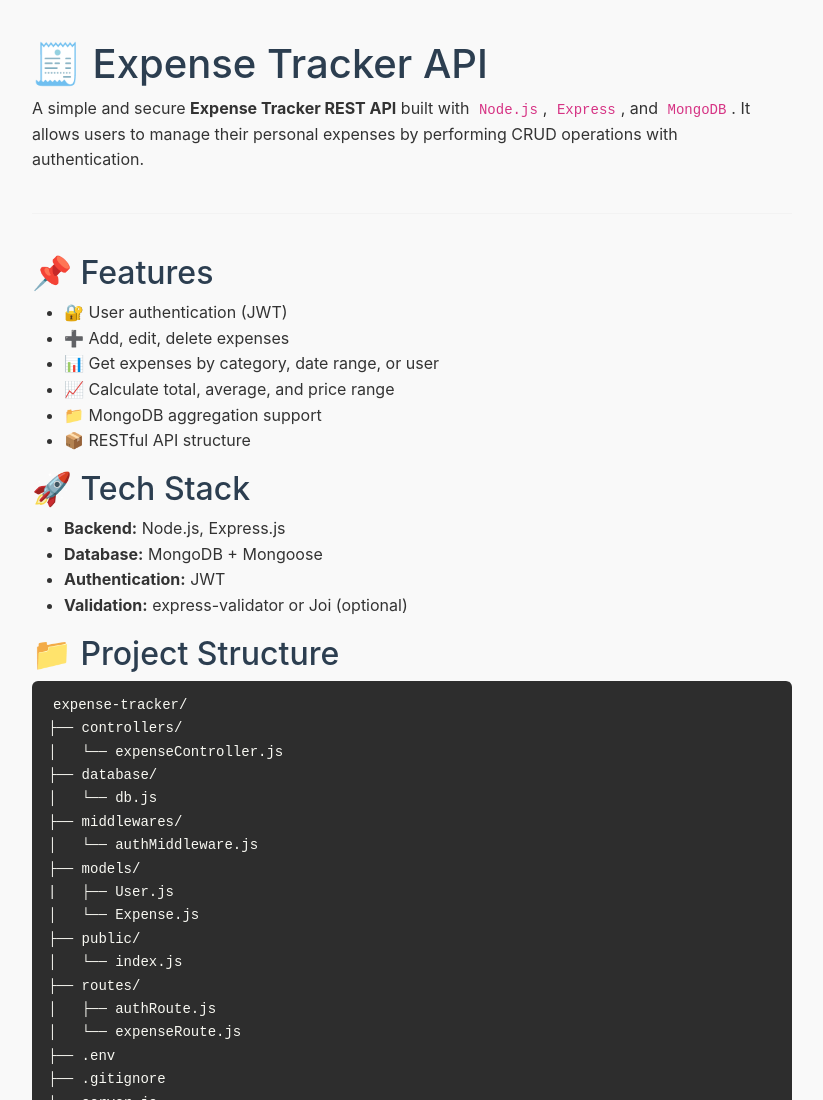
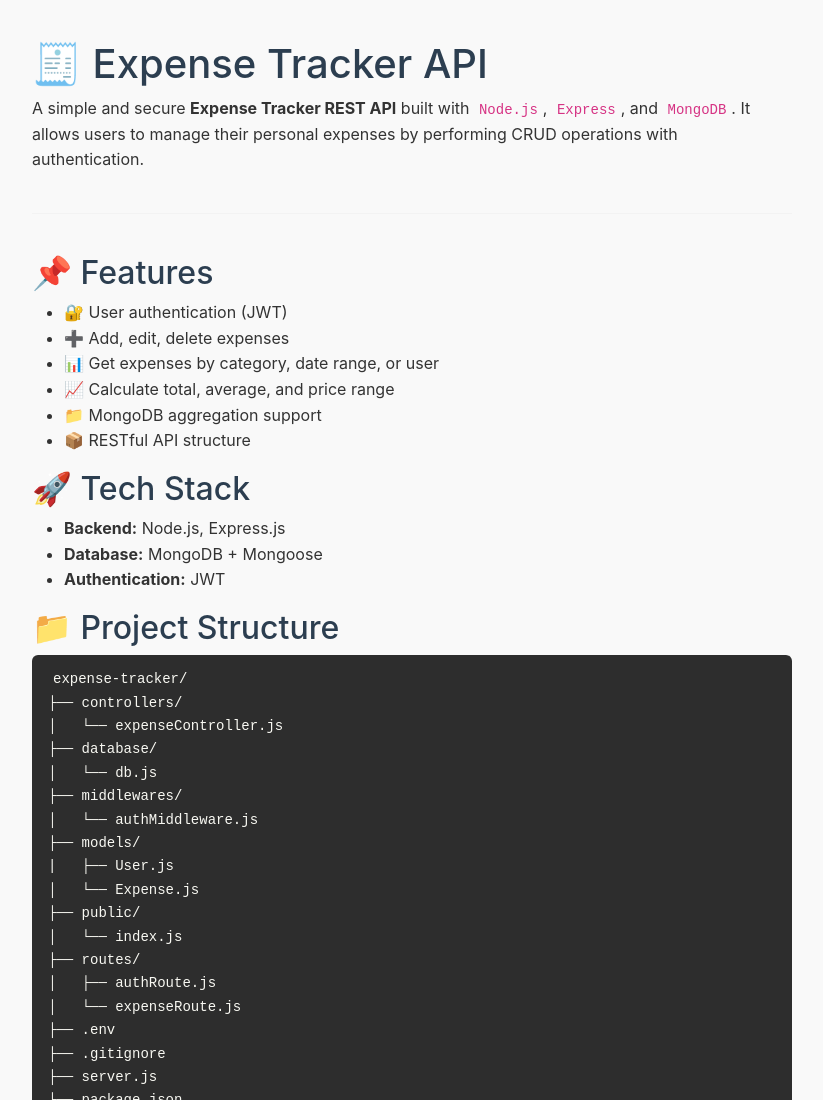
Before and after one commit to Rahul-Gopan/expense-tracker, a website: page public/index.html in a window 1280 px wide. Shown: the top 1100 px of the page, without its empty margins (228-1051 px from the left). Drawn offline with nearby package versions, Linux system fonts and the light colour scheme.

Commit message:
Update index.html

```diff
--- a/public/index.html
+++ b/public/index.html
@@ -99,7 +99,6 @@
         <li><strong>Backend:</strong> Node.js, Express.js</li>
         <li><strong>Database:</strong> MongoDB + Mongoose</li>
         <li><strong>Authentication:</strong> JWT</li>
-        <li><strong>Validation:</strong> express-validator or Joi (optional)</li>
     </ul>
 
     <h2>📁 Project Structure</h2>
```
